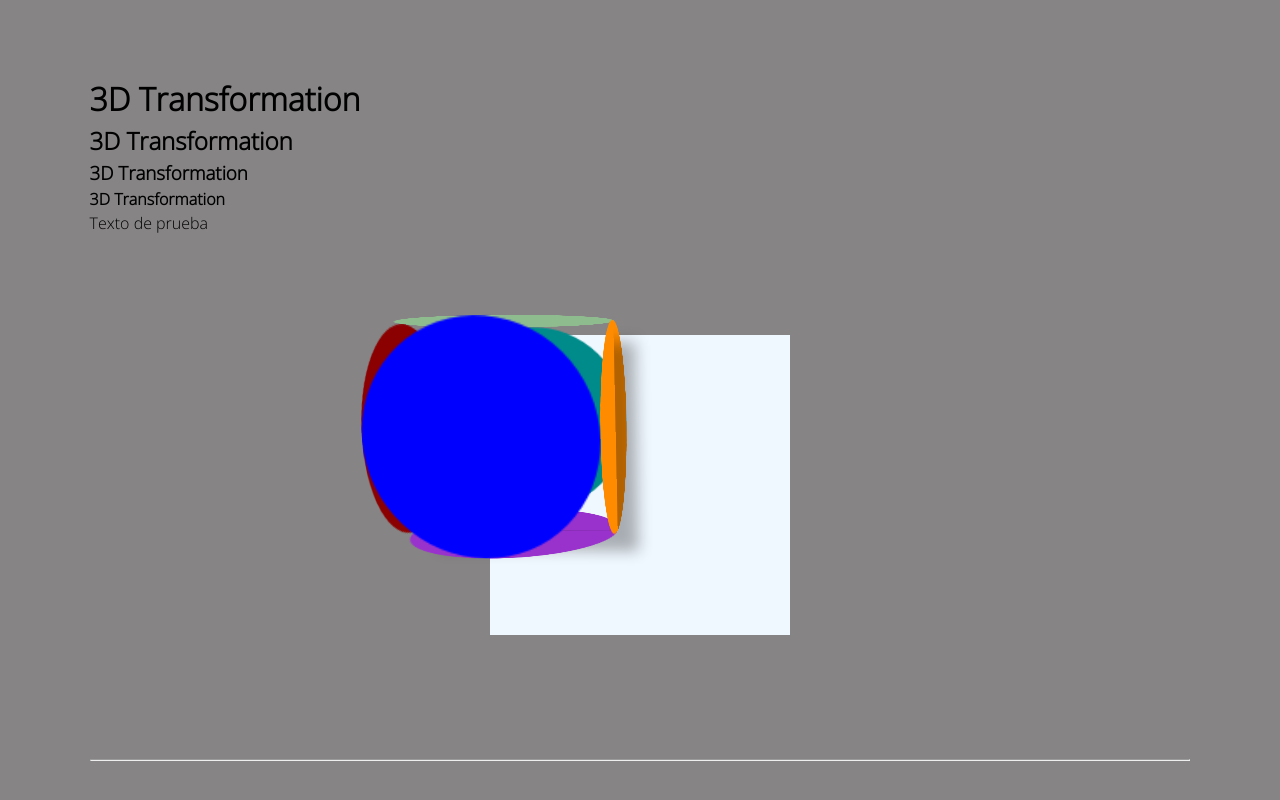
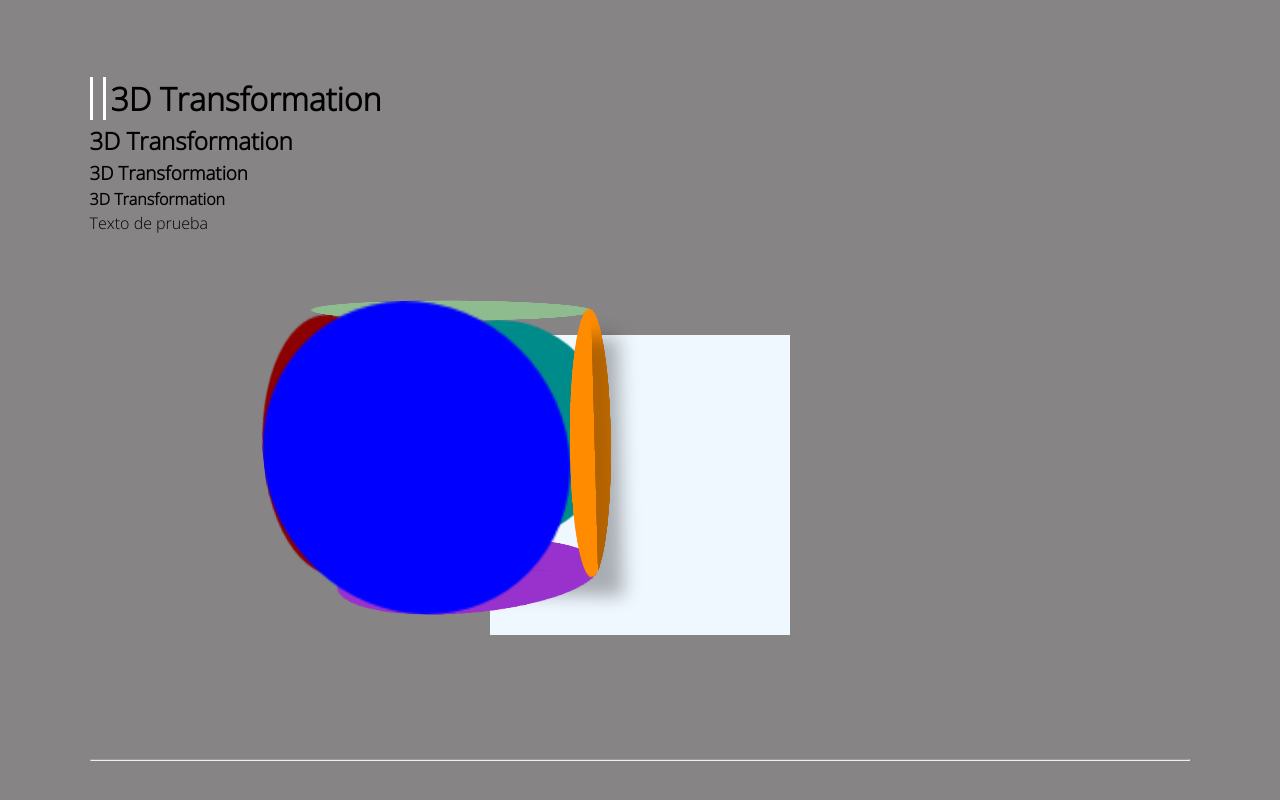
Before and after one commit to OscarRondon/Learning-CSS, a React (Vite) app: page / in a window 1280 px wide. In both pictures the pointer is over the element "3D Transformation". Shown: the top 800 px of the page. Built offline with nearby package versions, Linux system fonts and the light colour scheme.

Commit message:
[PseudoElements, functions, Position]

```diff
--- a/src/Components/3DTransformation.jsx
+++ b/src/Components/3DTransformation.jsx
@@ -4,7 +4,6 @@ export const Transformation3D = () => {
   return (
     <>
       <br />
-      <centre>
       <div className={styles.mesurements}>
         <h1>3D Transformation</h1>
         <h2>3D Transformation</h2>
@@ -28,7 +27,6 @@ export const Transformation3D = () => {
           <div />
         </div>
       </div>
-      </centre>
       <br />
       <hr />
     </>
--- a/src/Components/3DTransformation.module.css
+++ b/src/Components/3DTransformation.module.css
@@ -1,3 +1,11 @@
+h1:hover::before {
+    content: "";
+    border-left: solid white 3px;
+    border-right: solid white 3px;
+    padding-left: 10px;
+    margin-right: 5px;
+}
+
 .envelope {
     background-color: aliceblue;
     width: 300px;
@@ -11,13 +19,13 @@
     width: 150px;
     height: 150px;
     transform-style: preserve-3d;
-    transform: rotateY(-5deg) rotateX(-10deg) translateZ(200px);
+    transform: rotateY(-5deg) rotateX(-10deg) translateZ(300px);
     transition: 3s ease-in;
     box-shadow: 15px 15px 10px rgb(0, 0, 0, 0.3);
 }
 
 .cube:hover {
-    transform: rotateY(125deg) rotateX(155deg);
+    transform: rotateY(125deg) rotateX(155deg) translateZ(-300px);
 }
 
 .cube div {
```
Lines whose indentation alone changed are shown as unchanged.
